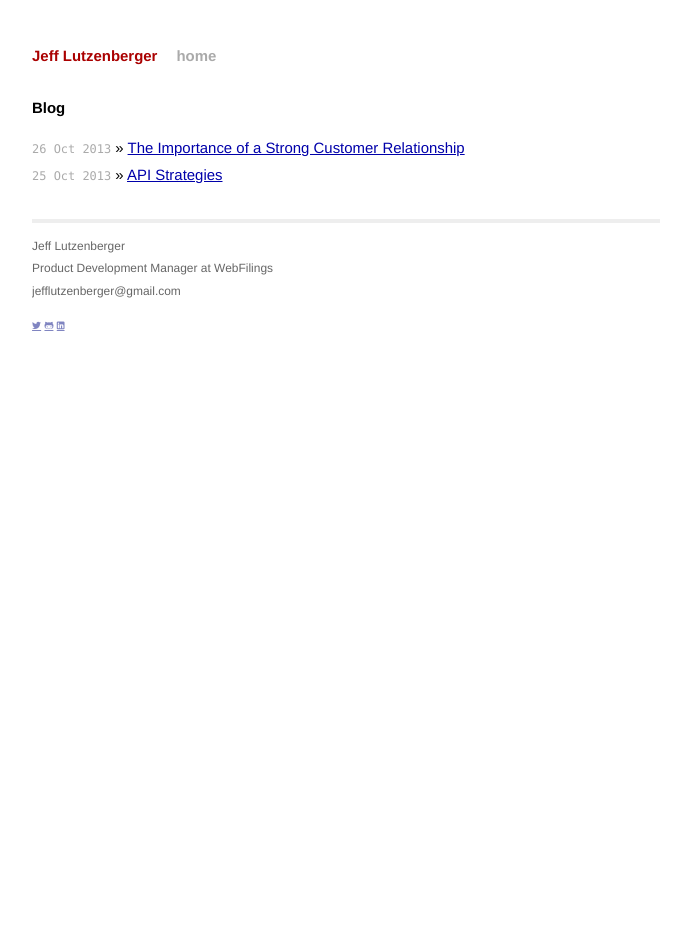
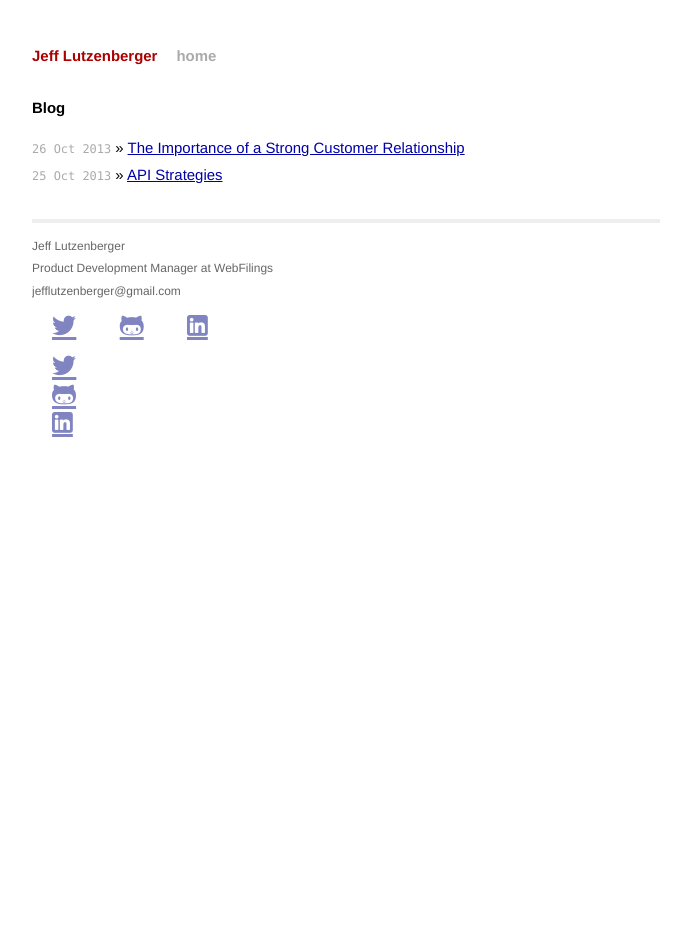
Before and after one commit to JeffLutzenberger/JeffLutzenberger.github.io, a Jekyll site: the page built from index.html, in a window 1280 px wide. Shown: the whole page, without its empty margins (294-985 px from the left). Built offline with Jekyll 4.4.1, drawn with Linux system fonts in a browser that asks for light colours; Markdown is read by kramdown in place of the engine named in the settings.

Commit message:
updated symbols

```diff
--- a/_layouts/default.html
+++ b/_layouts/default.html
@@ -26,7 +26,7 @@
           {{ content }}
 
           <div class="footer">
-            <div class="contact">
+            <div class="contact social-links">
               <p>
                 Jeff Lutzenberger<br />
                 Product Development Manager at WebFilings<br />
@@ -37,6 +37,11 @@
                 <a href="http://github.com/jefflutzenberger" class="lsf symbol" title="github">github</a>
                 <a href="http://linkedin.com/" class="lsf symbol" title-"linkedin">linkedin</a>
               </p>
+              <ul>
+                <li><a href="http://twitter.com/jlutzenberger" class="lsf symbol" title="twitter">twitter</a>
+                <li><a href="http://github.com/jefflutzenberger" class="lsf symbol" title="github">github</a>
+                <li><a href="http://linkedin.com/" class="lsf symbol" title-"linkedin">linkedin</a>
+              </ul>
             </div>
           </div>
         </div>
--- a/css/main.css
+++ b/css/main.css
@@ -3,6 +3,7 @@
 /* Common
 /*
 /*****************************************************************************/
+/*@charset 'UTF-8';*/
 
 /* Global Reset */
 * {
@@ -164,7 +165,6 @@ ul.posts span {
 /* Ligature Symbols
 /*
 /*****************************************************************************/
-@charset 'UTF-8';
 
 @font-face {
     font-family: 'LigatureSymbols';
@@ -179,6 +179,7 @@ ul.posts span {
 
 .lsf {
   font-family: 'LigatureSymbols';
+  font-size:32px;
   -webkit-text-rendering: optimizeLegibility;
   -moz-text-rendering: optimizeLegibility;
   -ms-text-rendering: optimizeLegibility;
@@ -195,24 +196,24 @@ ul.posts span {
   -o-font-feature-settings: "liga" 1, "dlig" 1;
   font-feature-settings: "liga" 1, "dlig" 1;
 }
-.lsf-icon:before {
-  content:attr(title);
-  margin-right:0.3em;
-  font-size:130%;
-  font-family: 'LigatureSymbols';
-  -webkit-text-rendering: optimizeLegibility;
-  -moz-text-rendering: optimizeLegibility;
-  -ms-text-rendering: optimizeLegibility;
-  -o-text-rendering: optimizeLegibility;
-  text-rendering: optimizeLegibility;
-  -webkit-font-smoothing: antialiased;
-  -moz-font-smoothing: antialiased;
-  -ms-font-smoothing: antialiased;
-  -o-font-smoothing: antialiased;
-  font-smoothing: antialiased;
-  -webkit-font-feature-settings: "liga" 1, "dlig" 1;
-  -moz-font-feature-settings: "liga=1, dlig=1";
-  -ms-font-feature-settings: "liga" 1, "dlig" 1;
-  -o-font-feature-settings: "liga" 1, "dlig" 1;
-  font-feature-settings: "liga" 1, "dlig" 1;
+
+
+.lsf li {
+  display:inline-block;
+  text-align:center
 }
+
+.lsf a {
+  font-family:"LigatureSymbols",sans-serif;
+  font-size:32px;
+  font-weight:normal;
+  text-decoration:none;
+  padding:0 5px;
+  -webkit-font-smoothing:antialiased;
+  padding:0 20px;
+  text-align:center
+}
+
+.social-links a {
+  padding:0 20px
+}
```
Also changed, not shown: css/style.css (deleted, +0 -52 lines), 5 other files.
